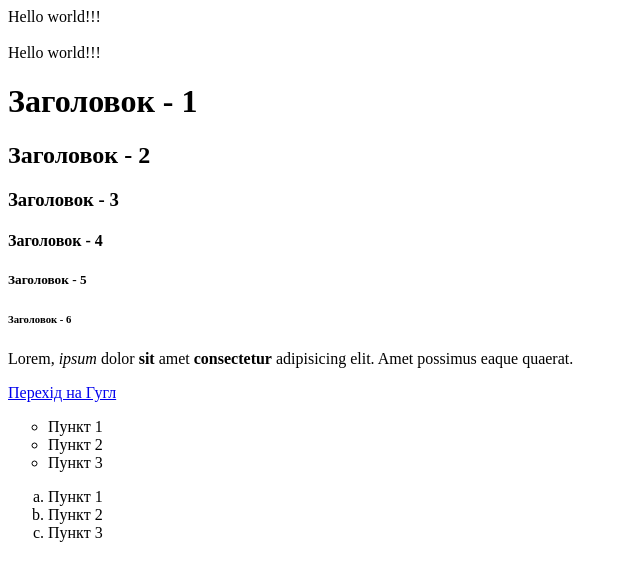
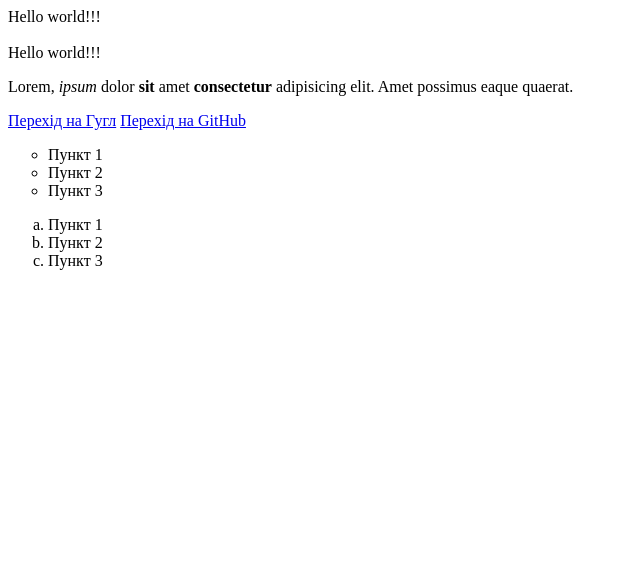
Before and after one commit to darior8/QA_M-20.1, a plain HTML site: page index.html in a window 1280 px wide. Shown: the whole page, without its empty margins (0-640 px from the left). Drawn offline with Linux system fonts and the light colour scheme.

Commit message:
edit index.html file

```diff
--- a/index.html
+++ b/index.html
@@ -7,16 +7,11 @@
   Hello world!!!
 <br><br>
   Hello world!!!
-<h1>Заголовок - 1</h1>
-<h2>Заголовок - 2</h2>
-<h3>Заголовок - 3</h3>
-<h4>Заголовок - 4</h4>
-<h5>Заголовок - 5</h5>
-<h6>Заголовок - 6</h6>
 
 <p>Lorem, <em>ipsum</em> dolor <b>sit</b> amet <strong>consectetur</strong> adipisicing elit. Amet possimus eaque quaerat.</p>
 
 <a href="http://google.com.ua/" target="_blank">Перехід на Гугл</a>
+  <a href="https://github.com/" target="_blank">Перехід на GitHub</a>
 
 <!-- Some code -->
 
```
